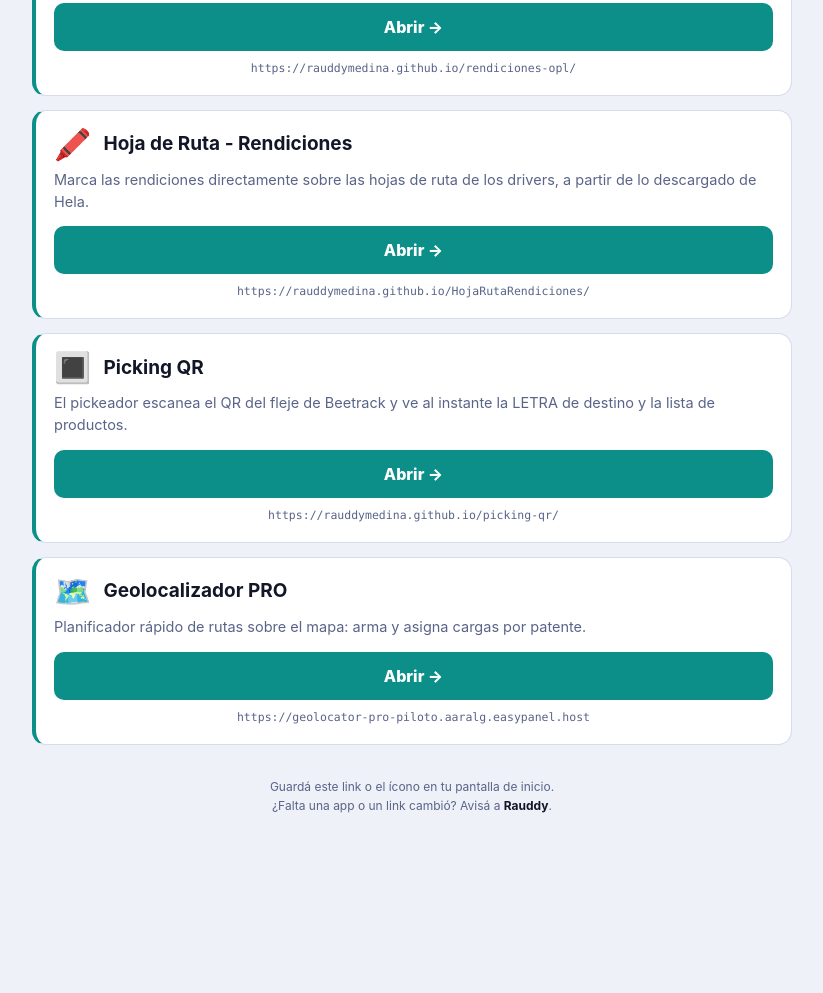
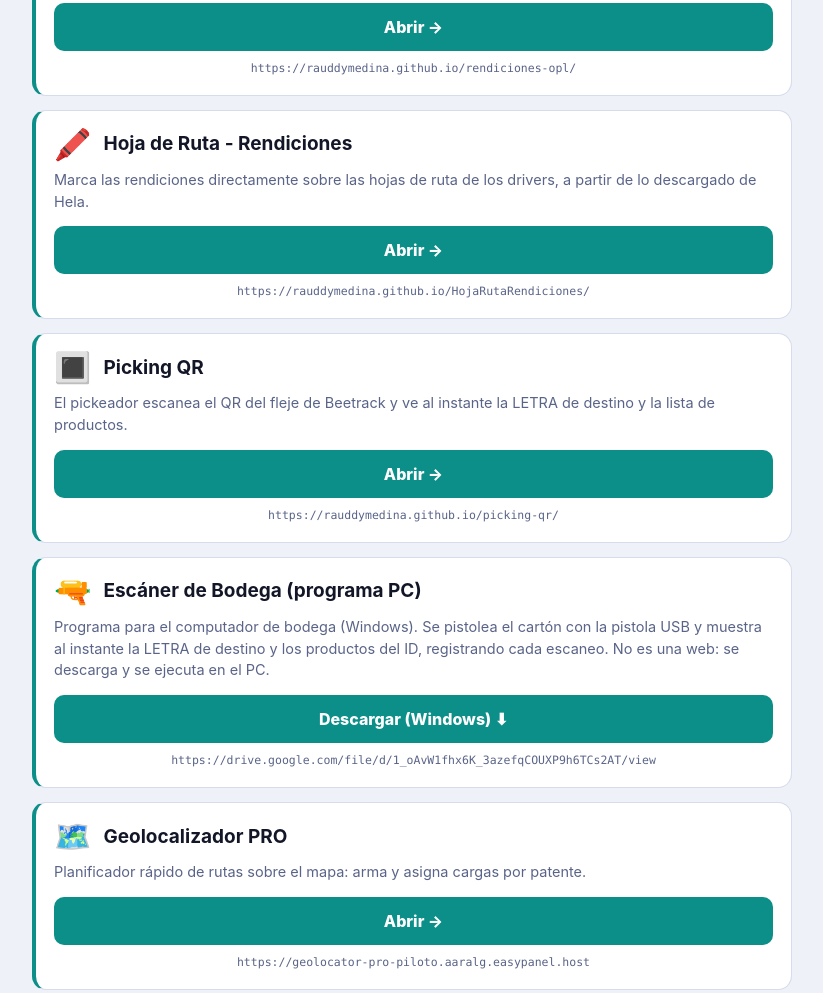
Before and after one commit to RauddyMedina/accesos-bodega, a plain HTML site: page index.html in a window 1280 px wide. Shown: the part 707-1700 px from the top of the page, without its empty margins (228-1051 px from the left). Before the commit the page ends 1562 px from the top, so only its background shows below. Drawn offline with Linux system fonts and the light colour scheme.

Commit message:
Agregar Escaner de Bodega (descarga .exe para PC)

```diff
--- a/index.html
+++ b/index.html
@@ -80,6 +80,10 @@
     { emoji:"🔳", nombre:"Picking QR",
       url:"https://rauddymedina.github.io/picking-qr/",
       desc:"El pickeador escanea el QR del fleje de Beetrack y ve al instante la LETRA de destino y la lista de productos." },
+    { emoji:"🔫", nombre:"Escáner de Bodega (programa PC)",
+      url:"https://drive.google.com/file/d/1_oAvW1fhx6K_3azefqCOUXP9h6TCs2AT/view",
+      boton:"Descargar (Windows) ⬇",
+      desc:"Programa para el computador de bodega (Windows). Se pistolea el cartón con la pistola USB y muestra al instante la LETRA de destino y los productos del ID, registrando cada escaneo. No es una web: se descarga y se ejecuta en el PC." },
     { emoji:"🗺️", nombre:"Geolocalizador PRO",
       url:"https://geolocator-pro-piloto.aaralg.easypanel.host",
       desc:"Planificador rápido de rutas sobre el mapa: arma y asigna cargas por patente." },
@@ -95,7 +99,7 @@
     const nm = document.createElement("div"); nm.className = "card-name"; nm.textContent = app.nombre;
     top.append(em, nm);
     const desc = document.createElement("div"); desc.className = "card-desc"; desc.textContent = app.desc;
-    const a = document.createElement("a"); a.className = "btn"; a.textContent = "Abrir →";
+    const a = document.createElement("a"); a.className = "btn"; a.textContent = app.boton || "Abrir →";
     a.href = app.url; a.target = "_blank"; a.rel = "noopener noreferrer";
     const url = document.createElement("div"); url.className = "url"; url.textContent = app.url;
     card.append(top, desc, a, url);
```
